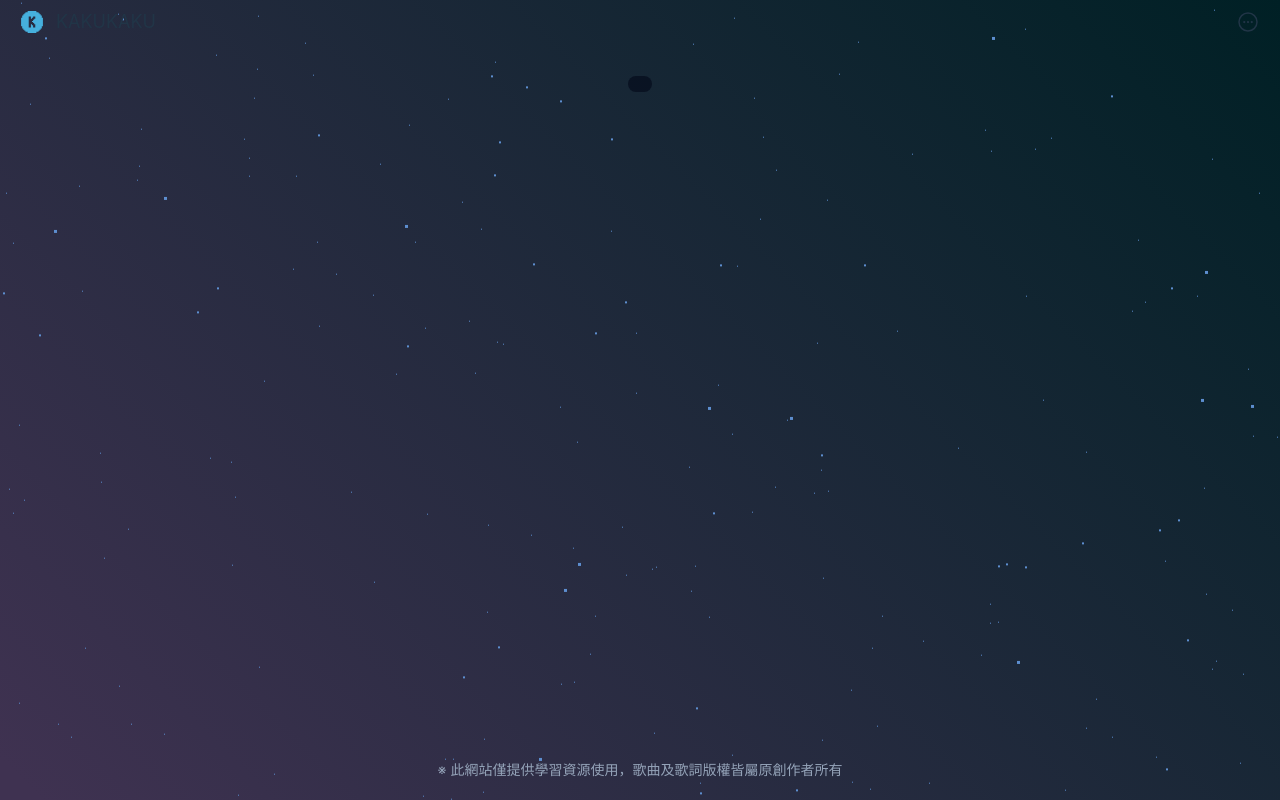
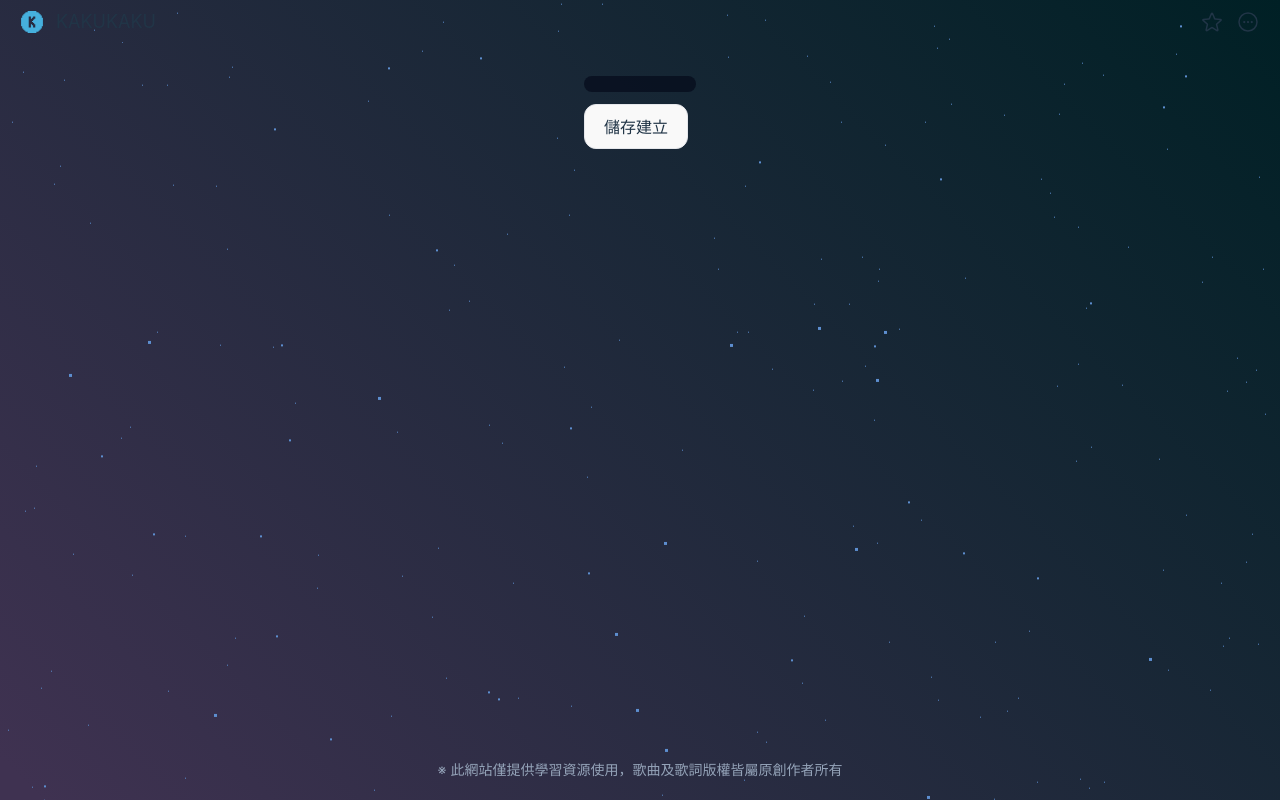
Before and after one commit to seesawjack/KAKUKAKU, a Vue app: page /song in a window 1280 px wide. Built offline with nearby package versions, Linux system fonts and the light colour scheme.

Commit message:
202306051519-新增歌詞儲存功能

```diff
--- /dev/null
+++ b/src/components/atmos/AtmosCollect.vue
@@ -0,0 +1,58 @@
+<template>
+  <like-button
+    v-if="path === 'song'"
+    class="mx-3 cursor-pointer"
+    :class="{ collect: isCollect }"
+    @click="collectLyric"
+  />
+</template>
+
+<script setup>
+import { ref, computed, toRefs } from "vue";
+import { storeToRefs } from "pinia";
+import { useRoute } from "vue-router";
+import { useAuthStore } from "../../stores/auth";
+import { useGlobalStore } from "../../stores/index";
+import { useLyricStore } from "../../stores/lyric";
+import LikeButton from "../svg/LikeButton.vue";
+import useSupabase from "../../stores/supabase";
+
+const { isLoggedIn } = useAuthStore();
+const { isError } = useGlobalStore();
+let { isLoading } = toRefs(useGlobalStore());
+const { supabase } = useSupabase();
+const { hiraganaLyrics } = storeToRefs(useLyricStore());
+
+const route = useRoute();
+const path = computed(() => route.path.replace("/", ""));
+
+const isCollect = ref(false);
+
+async function collectLyric() {
+  if (!isLoggedIn()) {
+    isError({ isError: true, message: "會員登入後方可使用收藏功能" });
+    return;
+  }
+  if (!hiraganaLyrics.value.length) {
+    isError({ isError: true, message: "產生歌詞後方可使用收藏功能" });
+    return;
+  }
+  isLoading.value = true;
+  const { data, error } = await supabase.from("lyrics").insert([
+    {
+      lyrics: JSON.stringify(hiraganaLyrics.value),
+      lyric_name: "Red:birthMark",
+      user_id: "123",
+    },
+  ]);
+  isCollect.value = !isCollect.value;
+  isLoading.value = false;
+}
+</script>
+
+<style scoped>
+.collect {
+  stroke: none;
+  fill: #ecd355;
+}
+</style>
--- a/src/components/layouts/TheHeader.vue
+++ b/src/components/layouts/TheHeader.vue
@@ -5,14 +5,14 @@
         <the-logo class="inline h-6 mr-3" />
         <h1 class="text-3 text-lg">KAKUKAKU</h1>
       </router-link>
-      <mols-header-configure class="dropdown" />
+      <mols-configure class="dropdown" />
     </div>
   </header>
 </template>
 
 <script setup>
 import TheLogo from "../svg/TheLogo.vue";
-import MolsHeaderConfigure from "../molecules/MolsHeaderConfigure.vue";
+import MolsConfigure from "../molecules/MolsConfigure.vue";
 </script>
 
 <style scoped>
--- a/src/components/molecules/MolsHeaderConfigure.vue
+++ b/src/components/molecules/MolsConfigure.vue
@@ -1,6 +1,10 @@
 <template>
   <div>
-    <atmos-header-button @show-drop="showDropDown" />
+    <atmos-configure @show-drop="showDropDown">
+      <template #icon>
+        <atmos-collect/>
+      </template>
+    </atmos-configure>
     <atmos-drop-down :show="isShow">
       <!-- 歌詞編輯頁選項 -->
       <div v-if="route.path === '/song'">
@@ -144,7 +148,8 @@ import { useGlobalStore } from "../../stores/index";
 import { useRoute, useRouter } from "vue-router";
 import { useAuthStore } from "../../stores/auth";
 import AtmosDropDown from "../atmos/AtmosDropDown.vue";
-import AtmosHeaderButton from "../atmos/AtmosHeaderButton.vue";
+import AtmosConfigure from "../atmos/AtmosConfigure.vue";
+import AtmosCollect from '../atmos/AtmosCollect.vue'
 import TheLogo from "../svg/TheLogo.vue";
 import SigninButton from "../svg/SigninButton.vue";
 import LogoutIcon from "../svg/LogoutIcon.vue";
--- /dev/null
+++ b/src/components/molecules/MolsLyricResult.vue
@@ -0,0 +1,158 @@
+<template>
+  <div class="flex flex-col max-w-[640px] mx-auto">
+    <atmos-video
+      :id="videoId"
+      v-if="videoId"
+      :class="[isfixedVideo ? 'fixedVideo' : '']"
+    />
+    <atmos-lyric
+      :lyrics="lyrics"
+      class="max-w-[640px]"
+      :className="[labelType, allHiragana]"
+    />
+    <button
+      class="mt-3 border border-solid rounded-xl mr-2 hover:bg-slate-600"
+      :class="{ isAdd: addLyricBtn.length === 3 }"
+      @click="addLyric"
+    >
+      {{ addLyricBtn }}
+    </button>
+  </div>
+</template>
+
+<script setup>
+import { ref, computed, onMounted, watch, toRefs } from "vue";
+import { useRouter, useRoute } from "vue-router";
+import { storeToRefs } from "pinia";
+import { useAuthStore } from "../../stores/auth";
+import { useLyricStore } from "../../stores/lyric";
+import { useGlobalStore } from "../../stores/index";
+import useSupabase from "../../stores/supabase";
+import AtmosVideo from "../../components/atmos/AtmosVideo.vue";
+import AtmosLyric from "../../components/atmos/AtmosLyric.vue";
+import AtmosDialog from "../atmos/AtmosDialog.vue";
+
+const route = useRoute();
+const router = useRouter();
+
+const {
+  lyricConfiguration: { selected },
+} = useGlobalStore();
+const { resultLyrics, initLyrics, hiraganaLyrics, romajiLyrics } =
+  useLyricStore();
+
+const lyrics = ref(
+  resultLyrics.map(
+    (sentence, i) =>
+      sentence +
+      `<p class="hiragana">${hiraganaLyrics[i]}</p>` +
+      `<span class="romaji">${romajiLyrics[i]}</span>`
+  )
+);
+
+const videoId = computed(() => {
+  return route.query.video;
+});
+
+const labelType = ref("");
+const allHiragana = ref("");
+const isfixedVideo = ref(false);
+
+watch(
+  () => selected.labelType,
+  () => {
+    switch (selected.labelType) {
+      case "none":
+        labelType.value = "hiddenHiragana";
+        break;
+      case "hiragana":
+        labelType.value = "";
+        break;
+      case "romaji":
+        labelType.value = "onlyhiragana";
+        break;
+      default:
+        break;
+    }
+  }
+);
+
+watch(
+  () => selected.allHiragana,
+  () => {
+    allHiragana.value = selected.allHiragana ? "showHiragana" : "";
+  }
+);
+
+watch(
+  () => selected.fixedVideo,
+  () => {
+    isfixedVideo.value = selected.fixedVideo || false;
+  }
+);
+
+const { isLoggedIn } = useAuthStore();
+const { isError } = useGlobalStore();
+let { isLoading } = toRefs(useGlobalStore());
+const { supabase } = useSupabase();
+
+const path = computed(() => route.path.replace("/", ""));
+
+const addLyricBtn = ref("儲存建立");
+
+async function addLyric() {
+    if(addLyricBtn.value.length === 3){return;}
+  if (!isLoggedIn()) {
+    isError({ isError: true, message: "會員登入後方可使用收藏功能" });
+    return;
+  }
+  if (!resultLyrics.length) {
+    isError({ isError: true, message: "產生歌詞後方可使用收藏功能" });
+    return;
+  }
+  isLoading.value = true;
+  const { data, error } = await supabase.from("lyrics").insert([
+    {
+      lyric_name: "Red:birthMark",
+      user_id: "123",
+      lyrics: JSON.stringify(resultLyrics),
+      lyrics_hiragana: JSON.stringify(hiraganaLyrics),
+      lyrics_romaji: JSON.stringify(romajiLyrics),
+    },
+  ]);
+  addLyricBtn.value = '已新增'
+  isLoading.value = false;
+}
+</script>
+
+<style>
+.hiddenHiragana rt {
+  display: none;
+}
+.hiragana,
+.romaji {
+  display: none;
+}
+.onlyhiragana .romaji {
+  display: block;
+}
+.showHiragana .hiragana {
+  display: block;
+}
+.showHiragana .init,
+.showHiragana .romaji {
+  display: none;
+}
+.fixedVideo {
+  position: sticky;
+  top: 0px;
+}
+
+.isAdd {
+  --tw-bg-opacity: 1;
+  cursor: not-allowed;
+  background-color: rgb(71 85 105 / var(--tw-bg-opacity));
+  color: darkgrey;
+  font-weight: 900;
+}
+</style>
--- a/src/components/organisms/OrganLyricResult.vue
+++ b/src/components/organisms/OrganLyricResult.vue
@@ -1,104 +1,7 @@
 <template>
-  <div class="flex flex-col max-w-[640px] mx-auto">
-    <atmos-video
-      :id="videoId"
-      v-if="videoId"
-      :class="[isfixedVideo ? 'fixedVideo' : '']"
-    />
-    <atmos-lyric
-      :lyrics="lyrics"
-      class="max-w-[640px]"
-      :className="[labelType, allHiragana]"
-    />
-  </div>
+  <mols-lyric-result />
 </template>
 
 <script setup>
-import { ref, computed, onMounted, watch } from "vue";
-import { useRouter, useRoute } from "vue-router";
-import AtmosVideo from "../../components/atmos/AtmosVideo.vue";
-import AtmosLyric from "../../components/atmos/AtmosLyric.vue";
-import AtmosDialog from "../atmos/AtmosDialog.vue";
-import { useLyricStore } from "../../stores/lyric";
-import { useGlobalStore } from "../../stores/index";
-
-const route = useRoute();
-const router = useRouter();
-
-const { lyricConfiguration:{selected} } = useGlobalStore();
-const { resultLyrics,hiraganaLyrics,romajiLyrics } = useLyricStore();
-
-const lyrics = ref(
-  resultLyrics.map(
-    (sentence, i) =>
-      sentence +
-      `<p class="hiragana">${hiraganaLyrics[i]}</p>` +
-      `<span class="romaji">${romajiLyrics[i]}</span>`
-  )
-);
-
-const videoId = computed(() => {
-  return route.query.video;
-});
-
-const labelType = ref("");
-const allHiragana = ref("");
-const isfixedVideo = ref(false);
-
-watch(
-  () => selected.labelType,
-  () => {
-    switch (selected.labelType) {
-      case "none":
-        labelType.value = "hiddenHiragana";
-        break;
-      case "hiragana":
-        labelType.value = "";
-        break;
-      case "romaji":
-        labelType.value = "onlyhiragana";
-        break;
-      default:
-        break;
-    }
-  }
-);
-
-watch(
-  () => selected.allHiragana,
-  () => {
-    allHiragana.value = selected.allHiragana ? "showHiragana" : "";
-  }
-);
-
-watch(
-  () => selected.fixedVideo,
-  () => {
-    isfixedVideo.value = selected.fixedVideo || false;
-  }
-);
+import MolsLyricResult from "../molecules/MolsLyricResult.vue";
 </script>
-
-<style>
-.hiddenHiragana rt {
-  display: none;
-}
-.hiragana,
-.romaji {
-  display: none;
-}
-.onlyhiragana .romaji {
-  display: block;
-}
-.showHiragana .hiragana {
-  display: block;
-}
-.showHiragana .init,
-.showHiragana .romaji {
-  display: none;
-}
-.fixedVideo {
-  position: sticky;
-  top: 0px;
-}
-</style>
--- a/src/components/svg/LikeButton.vue
+++ b/src/components/svg/LikeButton.vue
@@ -3,16 +3,14 @@
     xmlns="http://www.w3.org/2000/svg"
     fill="none"
     viewBox="0 0 24 24"
-    strokeWidth="{1.5}"
+    stroke-width="1.5"
     stroke="currentColor"
-    className="w-6 h-6"
-    width="25px"
-    height="25px"
+    class="w-6 h-6"
   >
     <path
-      strokeLinecap="round"
-      strokeLinejoin="round"
-      d="M21 8.25c0-2.485-2.099-4.5-4.688-4.5-1.935 0-3.597 1.126-4.312 2.733-.715-1.607-2.377-2.733-4.313-2.733C5.1 3.75 3 5.765 3 8.25c0 7.22 9 12 9 12s9-4.78 9-12z"
+      stroke-linecap="round"
+      stroke-linejoin="round"
+      d="M11.48 3.499a.562.562 0 011.04 0l2.125 5.111a.563.563 0 00.475.345l5.518.442c.499.04.701.663.321.988l-4.204 3.602a.563.563 0 00-.182.557l1.285 5.385a.562.562 0 01-.84.61l-4.725-2.885a.563.563 0 00-.586 0L6.982 20.54a.562.562 0 01-.84-.61l1.285-5.386a.562.562 0 00-.182-.557l-4.204-3.602a.563.563 0 01.321-.988l5.518-.442a.563.563 0 00.475-.345L11.48 3.5z"
     />
   </svg>
 </template>
--- a/src/stores/lyric/index.js
+++ b/src/stores/lyric/index.js
@@ -8,11 +8,13 @@ export const useLyricStore = defineStore('lyric', () => {
   const { request } = useRequestStore();
 
   const resultLyrics = ref([])
+  const initLyrics = ref([]);
   const hiraganaLyrics = ref([])
   const romajiLyrics = ref([])
 
   async function generateHiraganaLyrics(lyric) {
     resultLyrics.value.length = 0; //初始化
+    initLyrics.value = lyric.replace(/\n/g, "||");
 
     const requsetData = ref({
       app_id: import.meta.env.VITE_HIRAGANA_API_KEY,
@@ -68,6 +70,7 @@ export const useLyricStore = defineStore('lyric', () => {
 
   return {
     resultLyrics,
+    initLyrics,
     hiraganaLyrics,
     romajiLyrics,
     kanjiLabelHiragana,
```
Also changed, not shown: src/App.vue (+14 -1 lines), src/components/atmos/AtmosConfigure.vue (renamed from src/components/atmos/AtmosHeaderButton.vue, +2 -5 lines), src/stores/index.js (+28 -19 lines).
